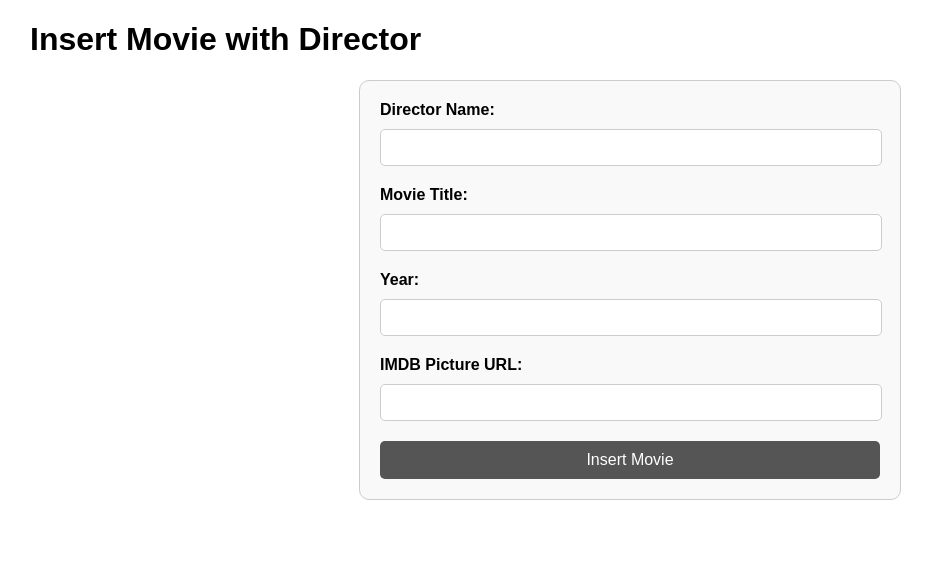
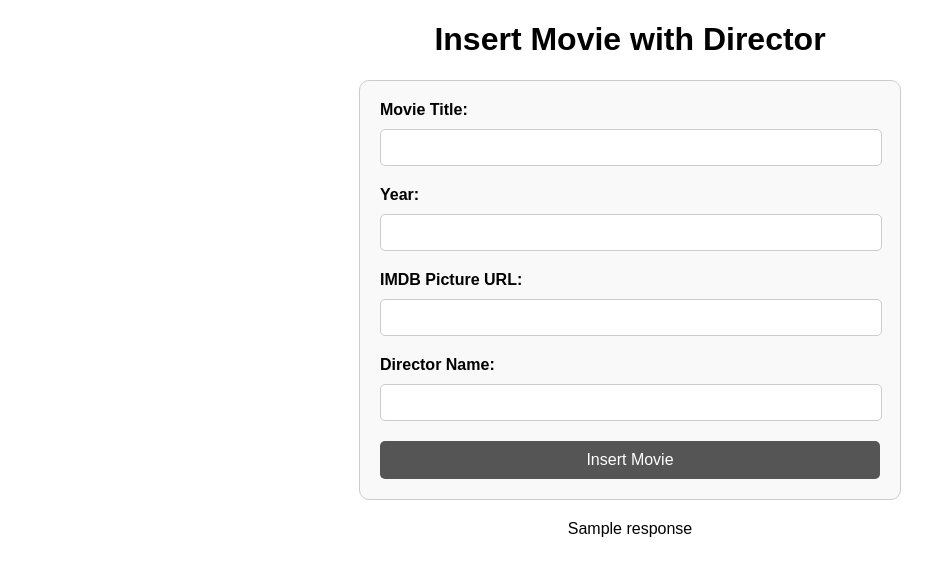
Before and after one commit to poonlucas/CS564, a Flask app: template templates/new_movie_insert.html in a window 1280 px wide. Shown: the part 74-650 px from the top of the page, without its empty margins (10-942 px from the left). Run offline with Flask 3, Linux system fonts and the light colour scheme; the template is opened without the code that fills it: most values are stand-ins (such as "Sample title", 1, 10 or a date in 2020); parts of the project's set-up code (start-up, migrations or seed data) failed here and were passed over.

Commit message:
fixed insert

```diff
--- a/app.py
+++ b/app.py
@@ -1,4 +1,4 @@
-from flask import Flask, redirect, render_template
+from flask import Flask, render_template
 from flask_nav import Nav
 from flask_nav.elements import *
 from sqlalchemy import create_engine, text
@@ -105,8 +105,6 @@ def create_app():
         LEFT JOIN tags t ON ut.tag_id = t.tag_id
         ORDER BY top_movies.average_rating DESC;'''
 
-        print(sql)
-
         movie_dict = OrderedDict()
         with engine.connect() as conn:
             result = conn.execute(text(sql))
@@ -162,28 +160,31 @@ def create_app():
 
     @app.route('/new-movie-insert', methods=['GET', 'POST'])
     def insert_stored_procedure():
-        director_name = request.args.get('director_name')
-        title = request.args.get('title')
-        year = request.args.get('year')
-        imdb_picture_url = request.args.get('imdb_picture_url')
+        if request.method == 'GET':
+            response = ""
+        elif request.method == 'POST':
+            title = request.form.get('title')
+            year = request.form.get('year')
+            imdb_picture_url = request.form.get('imdb_picture_url')
+            director_name = request.form.get('director_name')
 
-        if director_name and title and year and imdb_picture_url:
-            sql = f"""
-            CALL insert_movie_with_director(
-                '{director_name}',
-                '{title}',
-                {year},
-                '{imdb_picture_url}'
-            )
-            """
+            if director_name != "" and title != "" and year != "" and imdb_picture_url != "":
+                sql = f"CALL insert_movie_with_director('{director_name}', '{title}', {year}, '{imdb_picture_url}');"
 
-            with conn.connect() as conn:
-                conn.execute(text(sql))
+                print(sql)
 
-            return redirect('index.html')
+                with engine.connect() as conn:
+                    result = conn.execute(text(sql))
+                    conn.commit()
+                    response = f"Success! Inserted movie {title} at id {result.first()[0]}!"
+            else:
+                response = "Error: Missing "
+                response += "" if director_name != "" else "Director "
+                response += "" if title != "" else "Title "
+                response += "" if year != "" else "Year "
+                response += "" if imdb_picture_url != "" else "IMDB Picture Url"
 
-        return render_template('new_movie_insert.html')
-
+        return render_template('new_movie_insert.html', response=response)
 
     return app
 
--- a/setup/setup.py
+++ b/setup/setup.py
@@ -7,7 +7,7 @@ import configparser
 
 
 config = configparser.ConfigParser()
-config.read('config.ini')
+config.read('../config.ini')
 
 
 host = config.get('Database', 'host')
--- a/static/style.css
+++ b/static/style.css
@@ -74,3 +74,7 @@ form button {
 form button:hover {
     background-color: #333;
 }
+
+h1, p {
+    text-align: center;
+}
--- a/templates/new_movie_insert.html
+++ b/templates/new_movie_insert.html
@@ -11,14 +11,11 @@
             <li><a href="/">Home</a></li>
             <li><a href="/get-movie-recommendation">Recommend Movies</a></li>
             <li><a href="/get-average-rating">Average Rating</a></li>
-            <li><a href = "/new-movie-insert">Insert A New Movie</a></li>
+            <li><a href="/new-movie-insert">Insert A New Movie</a></li>
         </ul>
     </nav>
     <h1>Insert Movie with Director</h1>
     <form action="/new-movie-insert" method="post">
-        <label for="director_name">Director Name:</label>
-        <input name="director_name" type="text" id="director_name" required/>
-        <br>
         <label for="title">Movie Title:</label>
         <input name="title" type="text" id="title" required/>
         <br>
@@ -28,7 +25,11 @@
         <label for="imdb_picture_url">IMDB Picture URL:</label>
         <input name="imdb_picture_url" type="url" id="imdb_picture_url" required/>
         <br>
+        <label for="director_name">Director Name:</label>
+        <input name="director_name" type="text" id="director_name" required/>
+        <br>
         <button type="submit">Insert Movie</button>
     </form>
+    <p>{{ response }}</p>
 </body>
 </html>
```
